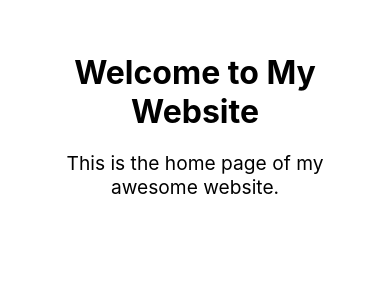
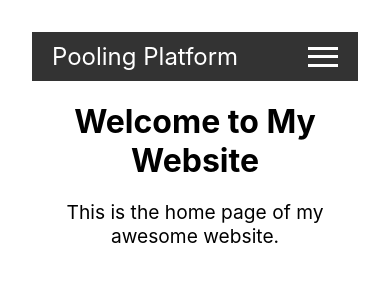
Before and after one commit to Rohitthimaya/poolsite, a React (Create React App) app: page /home in a window 390 px wide. Shown: the top 300 px of the page. Built offline with nearby package versions, Linux system fonts and the light colour scheme.

Commit message:
Implemented responsive navbar component

```diff
--- a/src/components/Home/Home.js
+++ b/src/components/Home/Home.js
@@ -1,9 +1,12 @@
 import React from 'react';
 import './Home.css';
+import './Navbar/Navbar'
+import Navbar from './Navbar/Navbar';
 
 const Home = () => {
   return (
     <div className="home">
+      <Navbar />
       <h1>Welcome to My Website</h1>
       <p>This is the home page of my awesome website.</p>
     </div>
--- /dev/null
+++ b/src/components/Home/Navbar/Navbar.css
@@ -0,0 +1,61 @@
+/* Navbar.css */
+.navbar {
+    display: flex;
+    justify-content: space-between;
+    align-items: center;
+    background-color: #333;
+    color: white;
+    padding: 10px 20px;
+  }
+
+  .nav-logo {
+    font-size: 1.5rem;
+  }
+
+  .nav-links {
+    display: none;
+  }
+
+  .nav-links.active {
+    display: flex;
+    flex-direction: column;
+    background-color: #282c34;
+    position: absolute;
+    top: 50px;
+    right: 20px;
+    width: 100%;
+    padding: 10px;
+    z-index: 1;
+  }
+
+  .nav-links a {
+    color: white;
+    text-decoration: none;
+    margin-bottom: 10px;
+  }
+
+  .menu-toggle {
+    display: flex;
+    flex-direction: column;
+    justify-content: space-between;
+    width: 30px;
+    height: 20px;
+    cursor: pointer;
+  }
+
+  .bar {
+    width: 100%;
+    height: 3px;
+    background-color: white;
+  }
+
+  @media screen and (min-width: 768px) {
+    .nav-links {
+      display: flex;
+      gap: 20px;
+    }
+
+    .menu-toggle {
+      display: none;
+    }
+  }
--- /dev/null
+++ b/src/components/Home/Navbar/Navbar.js
@@ -0,0 +1,34 @@
+import React, { useState } from 'react';
+import { Link } from 'react-router-dom';
+import './Navbar.css';
+import Login from '../../User/Login';
+
+
+const Navbar = () => {
+    const [menuOpen, setMenuOpen] = useState(false);
+
+    const toggleMenu = () => {
+      setMenuOpen(!menuOpen);
+    };
+
+    return (
+      <nav className={`navbar ${menuOpen ? 'open' : ''}`}>
+        <div className="nav-logo">Pooling Platform</div>
+        <div className={`nav-links ${menuOpen ? 'active' : ''}`}>
+          <a href="/">Home</a>
+          <a href="/profile">Profile</a>
+          <a href="/pools">Pools</a>
+          <Link to="/login">Logout</Link>
+          {/* Add more navigation links as needed */}
+        </div>
+        <div className={`menu-toggle ${menuOpen ? 'active' : ''}`} onClick={toggleMenu}>
+          <div className="bar"></div>
+          <div className="bar"></div>
+          <div className="bar"></div>
+        </div>
+      </nav>
+    );
+  };
+
+
+export default Navbar;
```
